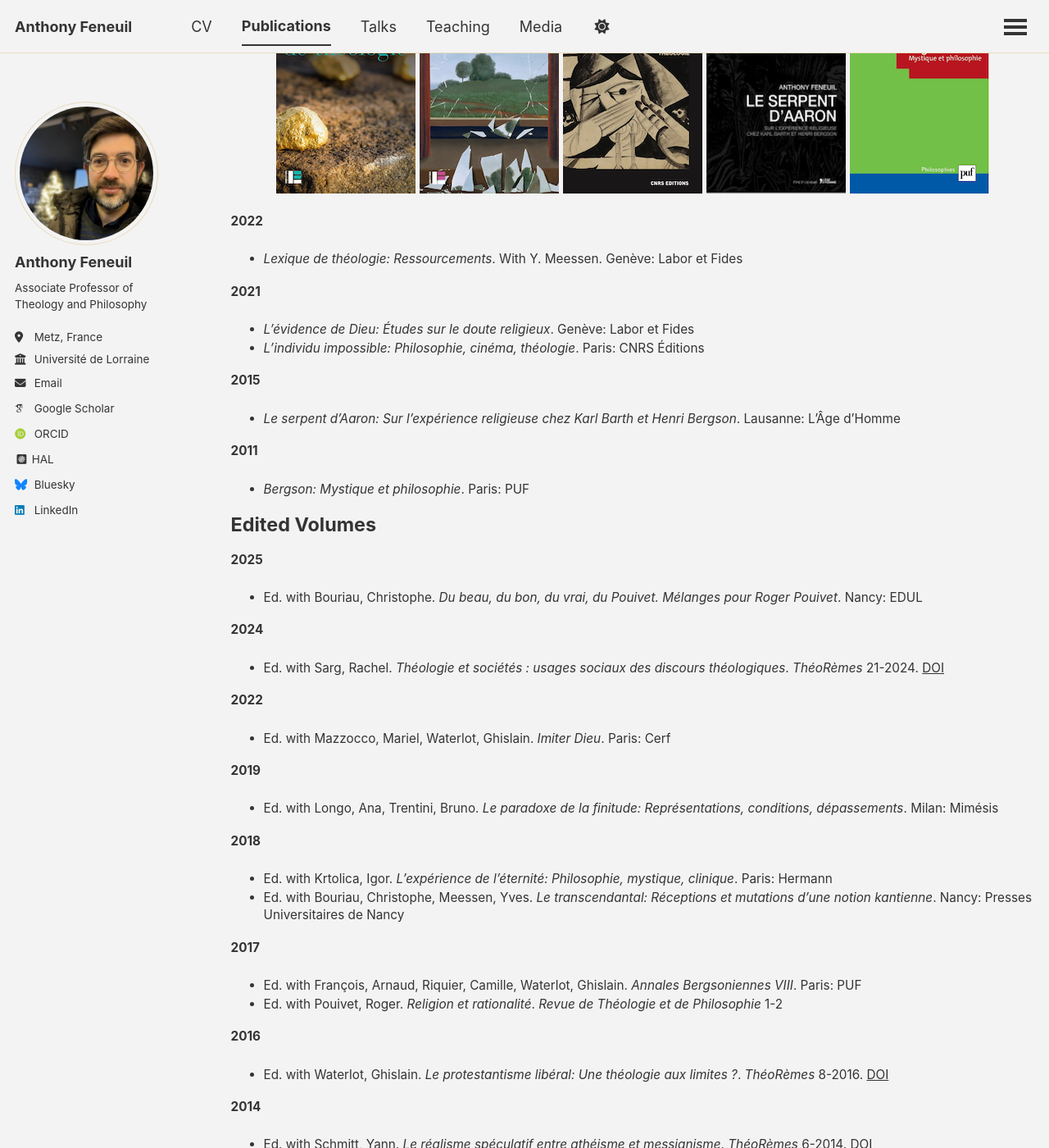
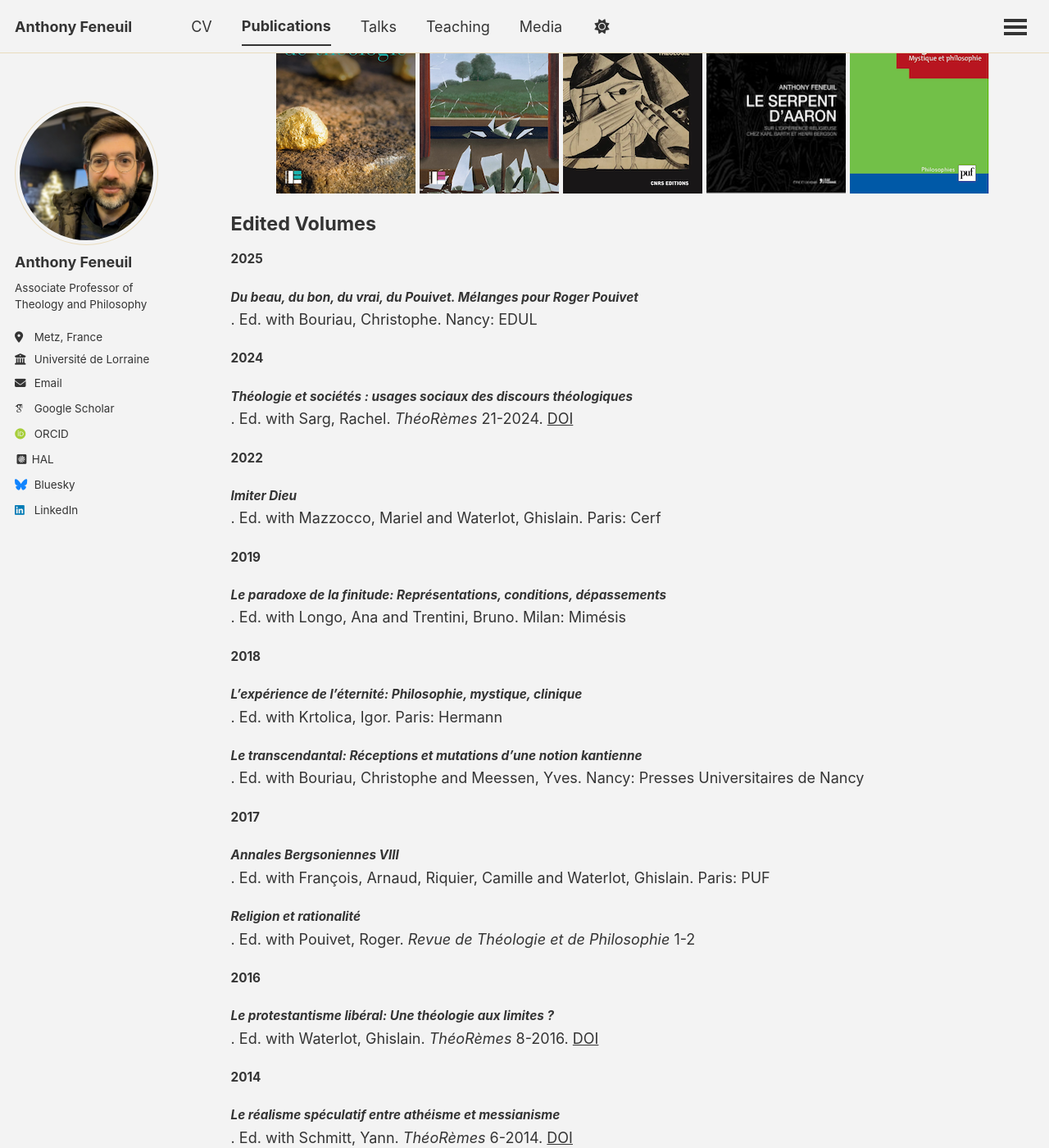
Before and after one commit to anfnl/anfnl.github.io, a Jekyll site: the page built from _pages/publications.md, in a window 1280 px wide and 1400 px high, scrolled down 369 px. Shown: the whole window at 82% size. Built offline with Jekyll 4.4.1, drawn with Linux system fonts in a browser that asks for light colours; some web fonts are replaced; a script that is not in the unit is left out; some of the changed text lies outside the part shown.

Commit message:
Update publications.md

```diff
--- a/_pages/publications.md
+++ b/_pages/publications.md
@@ -18,67 +18,53 @@ header:
   <a href="https://www.puf.com/bergson-mystique-et-philosophie"><img src="/images/images_livres/bergson.png" height="200"></a>
 </p>
 
-**2022**
-
-* *Lexique de théologie: Ressourcements*. With Y. Meessen. Genève: Labor et Fides
-
-**2021**
-
-* *L'évidence de Dieu: Études sur le doute religieux*. Genève: Labor et Fides
-* *L'individu impossible: Philosophie, cinéma, théologie*. Paris: CNRS Éditions
-
-**2015**
-
-* *Le serpent d'Aaron: Sur l'expérience religieuse chez Karl Barth et Henri Bergson*. Lausanne: L'Âge d'Homme
-
-**2011**
-
-* *Bergson: Mystique et philosophie*. Paris: PUF
-
 ## Edited Volumes
 
 **2025**
 
-* Ed. with Bouriau, Christophe. *Du beau, du bon, du vrai, du Pouivet. Mélanges pour Roger Pouivet*. Nancy: EDUL
+***Du beau, du bon, du vrai, du Pouivet. Mélanges pour Roger Pouivet***. Ed. with Bouriau, Christophe. Nancy: EDUL
 
 **2024**
 
-* Ed. with Sarg, Rachel. *Théologie et sociétés : usages sociaux des discours théologiques*. *ThéoRèmes* 21-2024. [DOI](https://doi-org/10.4000/12z8p)
+***Théologie et sociétés : usages sociaux des discours théologiques***. Ed. with Sarg, Rachel. *ThéoRèmes* 21-2024. [DOI](https://doi-org/10.4000/12z8p)
 
 **2022**
 
-* Ed. with Mazzocco, Mariel, Waterlot, Ghislain. *Imiter Dieu*. Paris: Cerf
+***Imiter Dieu***. Ed. with Mazzocco, Mariel and Waterlot, Ghislain. Paris: Cerf
 
 **2019**
 
-* Ed. with Longo, Ana, Trentini, Bruno. *Le paradoxe de la finitude: Représentations, conditions, dépassements*. Milan: Mimésis
+***Le paradoxe de la finitude: Représentations, conditions, dépassements***. Ed. with Longo, Ana and Trentini, Bruno. Milan: Mimésis
 
 **2018**
 
-* Ed. with Krtolica, Igor. *L'expérience de l'éternité: Philosophie, mystique, clinique*. Paris: Hermann
-* Ed. with Bouriau, Christophe, Meessen, Yves. *Le transcendantal: Réceptions et mutations d’une notion kantienne*. Nancy: Presses Universitaires de Nancy
+***L'expérience de l'éternité: Philosophie, mystique, clinique***. Ed. with Krtolica, Igor. Paris: Hermann
+
+***Le transcendantal: Réceptions et mutations d’une notion kantienne***. Ed. with Bouriau, Christophe and Meessen, Yves. Nancy: Presses Universitaires de Nancy
 
 **2017**
 
-* Ed. with François, Arnaud, Riquier, Camille, Waterlot, Ghislain. *Annales Bergsoniennes VIII*. Paris: PUF
-* Ed. with Pouivet, Roger. *Religion et rationalité*. *Revue de Théologie et de Philosophie* 1-2
+***Annales Bergsoniennes VIII***. Ed. with François, Arnaud, Riquier, Camille and Waterlot, Ghislain. Paris: PUF
+
+***Religion et rationalité***. Ed. with Pouivet, Roger. *Revue de Théologie et de Philosophie* 1-2
 
 **2016**
 
-* Ed. with Waterlot, Ghislain. *Le protestantisme libéral: Une théologie aux limites ?*. *ThéoRèmes* 8-2016. [DOI](https://doi.org/10.4000/theoremes.766)
+***Le protestantisme libéral: Une théologie aux limites ?***. Ed. with Waterlot, Ghislain. *ThéoRèmes* 8-2016. [DOI](https://doi.org/10.4000/theoremes.766)
 
 **2014**
 
-* Ed. with Schmitt, Yann. *Le réalisme spéculatif entre athéisme et messianisme*. *ThéoRèmes* 6-2014. [DOI](https://doi.org/10.4000/theoremes.617)
+***Le réalisme spéculatif entre athéisme et messianisme***. Ed. with Schmitt, Yann. *ThéoRèmes* 6-2014. [DOI](https://doi.org/10.4000/theoremes.617)
 
 **2013**
 
-* Ed. with Schmitt, Yann. *L'incroyance religieuse*. *ThéoRèmes* 5-2013. [DOI](https://doi.org/10.4000/theoremes.507)
+***L'incroyance religieuse***. Ed. with Schmitt, Yann. *ThéoRèmes* 5-2013. [DOI](https://doi.org/10.4000/theoremes.507)
 
 **2012**
 
-* *L'expérience religieuse: Approches empiriques, enjeux philosophiques*. Paris: Beauchesne
-* Ed. with Waterlot, Ghislain. *Les renouveaux analytiques de la philosophie de la religion en question*. *ThéoRèmes* 2-2012. [DOI](https://doi-org/10.4000/theoremes.259)
+***L'expérience religieuse: Approches empiriques, enjeux philosophiques***. Paris: Beauchesne
+
+***Les renouveaux analytiques de la philosophie de la religion en question***. Ed. with Waterlot, Ghislain. *ThéoRèmes* 2-2012. [DOI](https://doi-org/10.4000/theoremes.259)
 
 ## Journal Articles
 
```
